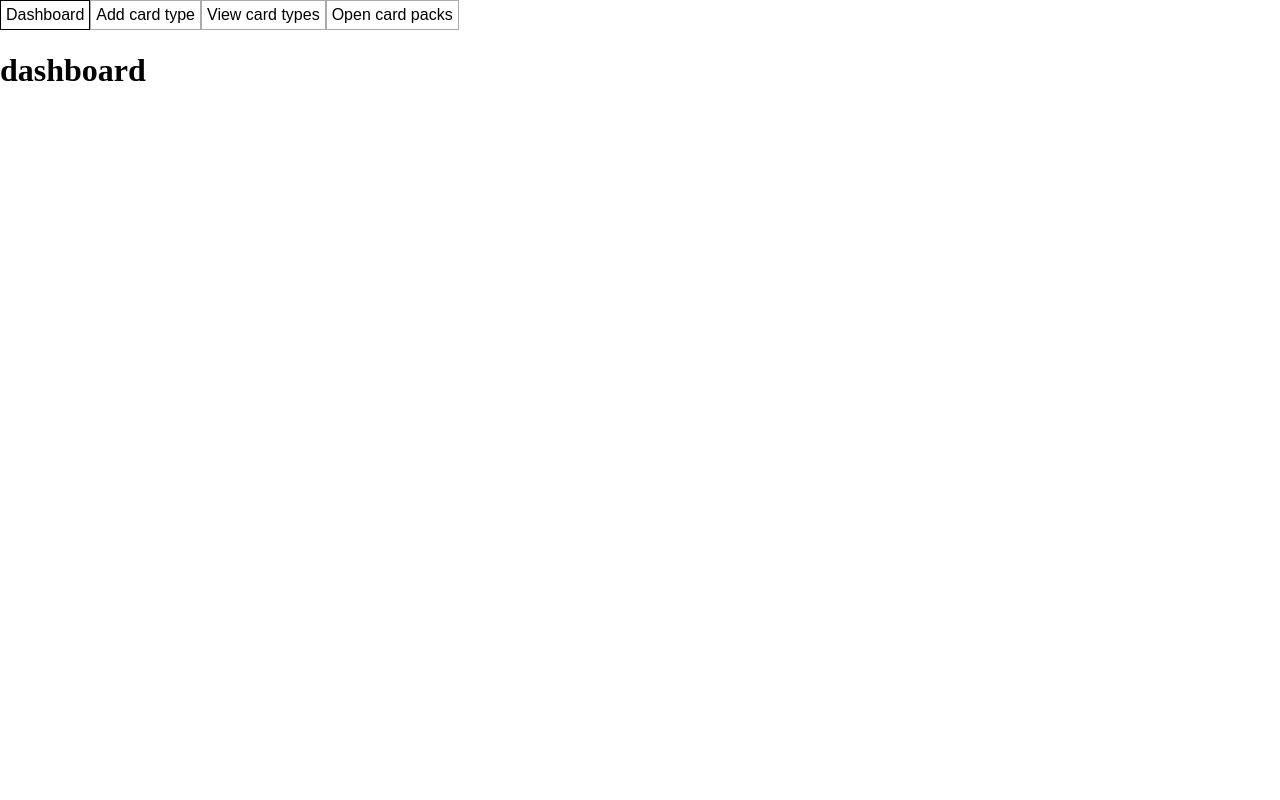
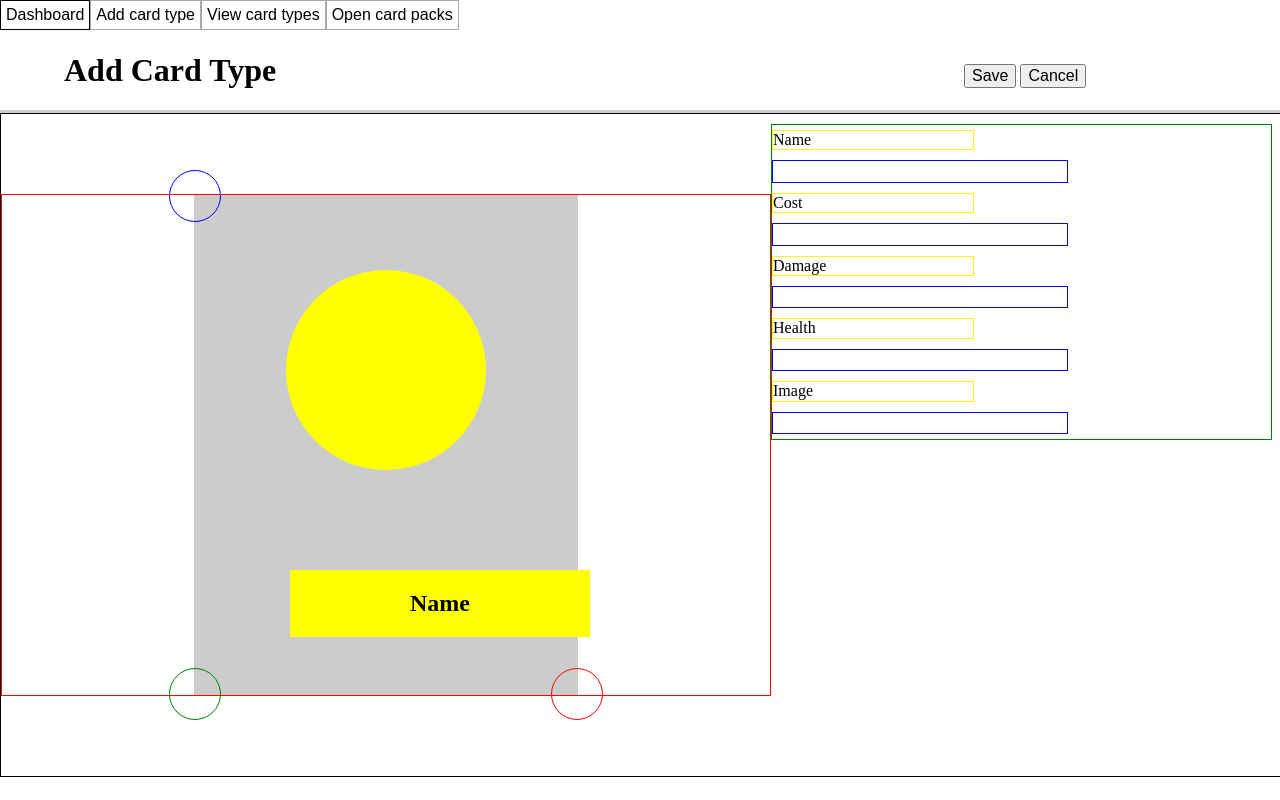
Before and after one commit to evodeltajs2017/card-game-red, a plain HTML site: page src/index.html in a window 1280 px wide. Drawn offline with Linux system fonts and the light colour scheme.

Commit message:
Created the layout skeleton of the "add card type" page

```diff
--- a/src/index.html
+++ b/src/index.html
@@ -6,6 +6,7 @@
 	<link rel="stylesheet" type="text/css" href="css/vendor/normalize.css">
 	<link rel="stylesheet" type="text/css" href="css/main.css">
 	<link rel="stylesheet" type="text/css" href="js/components/navbar/navbar.css">
+	<link rel="stylesheet" type="text/css" href="js/components/pages/add-card-type/addcardtype.css">
 
 </head>
 <body>
--- a/src/js/components/pages/add-card-type/AddCardType.js
+++ b/src/js/components/pages/add-card-type/AddCardType.js
@@ -5,8 +5,58 @@ class AddCardType {
 
 	initialize() {
 		const div = document.createElement("div");
-		div.innerHTML = "<h1>add card type</h1>";
+		div.className = "add-card-type-container";
 		this.container.appendChild(div);
+		this.domElement = div;
+
+		this.render();
+	}
+
+	render() {
+		const htmlTemplate =
+		`<div class="add-card-type-header">
+			<div class="add-card-type-title">
+				<h1>Add Card Type</h1>
+			</div>
+			<div class="add-card-type-buttons">
+				<button>Save</button>
+				<button>Cancel</button>
+			</div>
+		</div>
+		<div class="add-card-type-content">
+			<div class="card-type-view-container">
+				<div class="card-type-view">
+					<div class="card-image"></div>
+					<div class="card-cost"></div>
+					<div class="card-damage"></div>
+					<div class="card-health"></div>
+					<div class="card-name"><h2>Name</h2></div>
+				</div>
+			</div>
+			<div class="card-type-form">
+				<form action="">
+			  		<label>Name</label>
+			  		<input id="card-name" type="text" name="name">
+			  		<label>Cost</label>
+			  		<input id="card-cost" type="text" name="cost">
+			  		<label>Damage</label>
+			  		<input id="card-damage" type="text" name="damage">
+			  		<label>Health</label>
+			  		<input id="card-health" type="text" name="health">
+			  		<label>Image</label>
+			  		<input id="card-image" type="text" name="image">
+				</form>
+			</div>
+		</div>`;
+
+		this.domElement.innerHTML = htmlTemplate;
+
+		this.domElement.querySelector("#card-cost").addEventListener("keypress", (e) => {
+			let key = e.keyCode;
+			if (key === 13) {
+				this.domElement.querySelector(".card-cost").innerHTML = "4";
+			}
+		}, false);
 	}
 
 	destroy() {
--- /dev/null
+++ b/src/js/components/pages/add-card-type/addcardtype.css
@@ -0,0 +1,121 @@
+.add-card-type-header {
+	border-bottom: 3px solid #ccc;
+	width: 100%;
+}
+
+.add-card-type-title {
+	display: inline-block;
+	padding-left: 5%;
+	width: 70%;
+}
+
+.add-card-type-buttons {
+	display: inline-block;
+	width: 24%;
+}
+
+.add-card-type-content {
+	border: 1px solid black;
+	float: left;
+	width: 100%;
+}
+
+/*Card View*/
+.card-type-view-container {
+	border: 1px solid red;
+	display: inline-block;
+	float: left;
+	margin: 80px 0 80px 0;
+	width: 60%;
+	height: 100%;
+}
+
+.card-type-view {
+	background: #ccc;
+	position: relative;
+	width: 50%;
+	height: 500px;
+	margin: 0 auto;
+}
+
+.card-image {
+	background: yellow;
+	border-radius: 50%;
+	margin: 0 auto;
+	position: relative;
+	width: 200px;
+	height: 200px;
+	top: 15%;
+}
+
+.card-cost {
+	border: 1px solid blue;
+	border-radius: 50%;
+	position: absolute;
+	text-align: center;
+	line-height: 50px;
+	width: 50px;
+	height: 50px;
+	left: -25px;
+	top: -25px;
+}
+
+.card-damage {
+	border: 1px solid red;
+	border-radius: 50%;
+	position: absolute;
+	text-align: center;
+	line-height: 50px;
+	width: 50px;
+	height: 50px;
+	right: -25px;
+	bottom: -25px;
+}
+
+.card-health {
+	border: 1px solid green;
+	border-radius: 50%;
+	position: absolute;
+	text-align: center;
+	line-height: 50px;
+	width: 50px;
+	height: 50px;
+	left: -25px;
+	bottom: -25px;
+}
+
+.card-name {
+	background: yellow;
+	margin: auto auto;
+	position: absolute;
+	width: 300px;
+	left: 25%;
+	top: 75%;
+}
+
+.card-name h2 {
+	text-align: center;
+}
+
+/*Form*/
+.card-type-form {
+	border: 1px solid green;
+	display: inline-block;
+	float: left;
+	margin: 10px 0 10px 0;
+	width: 39%;
+}
+
+.card-type-form > form > label {
+	border: 1px solid yellow;
+	float: left;
+	margin: 5px 10px 5px 0;
+	width: 40%;
+}
+
+.card-type-form > form > input {
+	border: 1px solid blue;
+	margin-top: 5px;
+	margin-bottom: 5px;
+	width: 58%;
+}
--- a/src/js/main.js
+++ b/src/js/main.js
@@ -1,7 +1,7 @@
 const contentContainer = document.querySelector(".content-container");
 const router = new Router(contentContainer);
 
-router.addRoute("/", Dashboard);
+router.addRoute("/", AddCardType);
 router.addRoute("/add-card-type", AddCardType);
 router.addRoute("/card-types", CardTypes);
 router.addRoute("/open-packs", OpenPacks);
```
